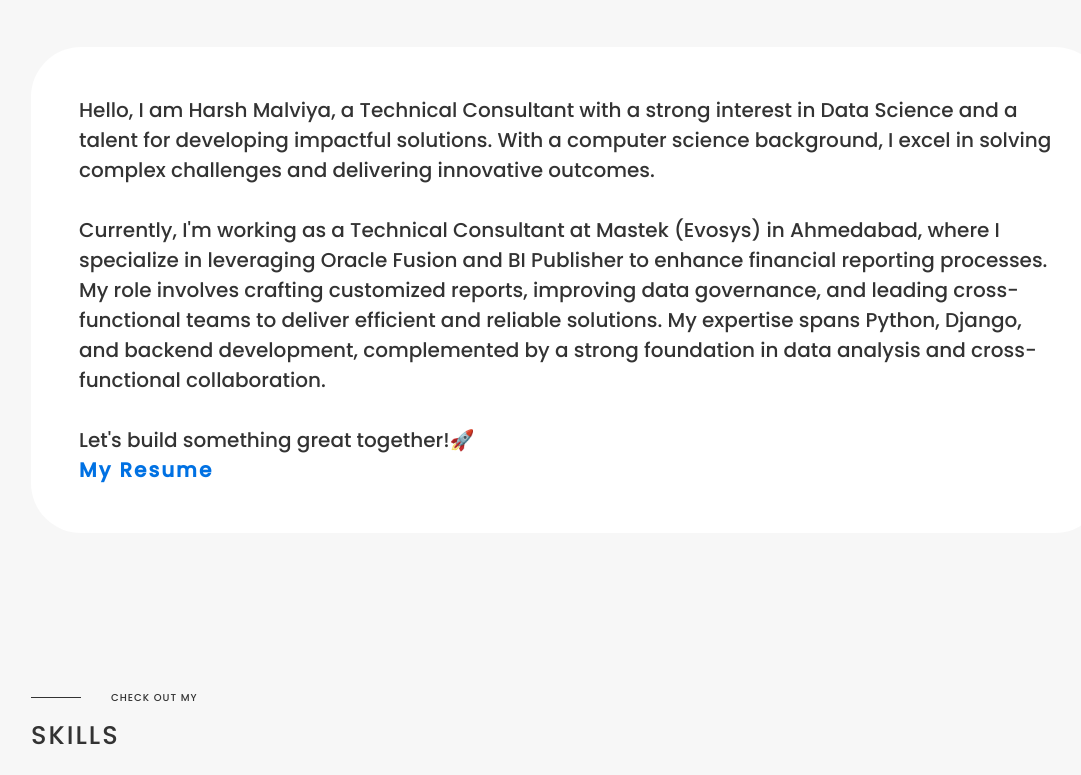
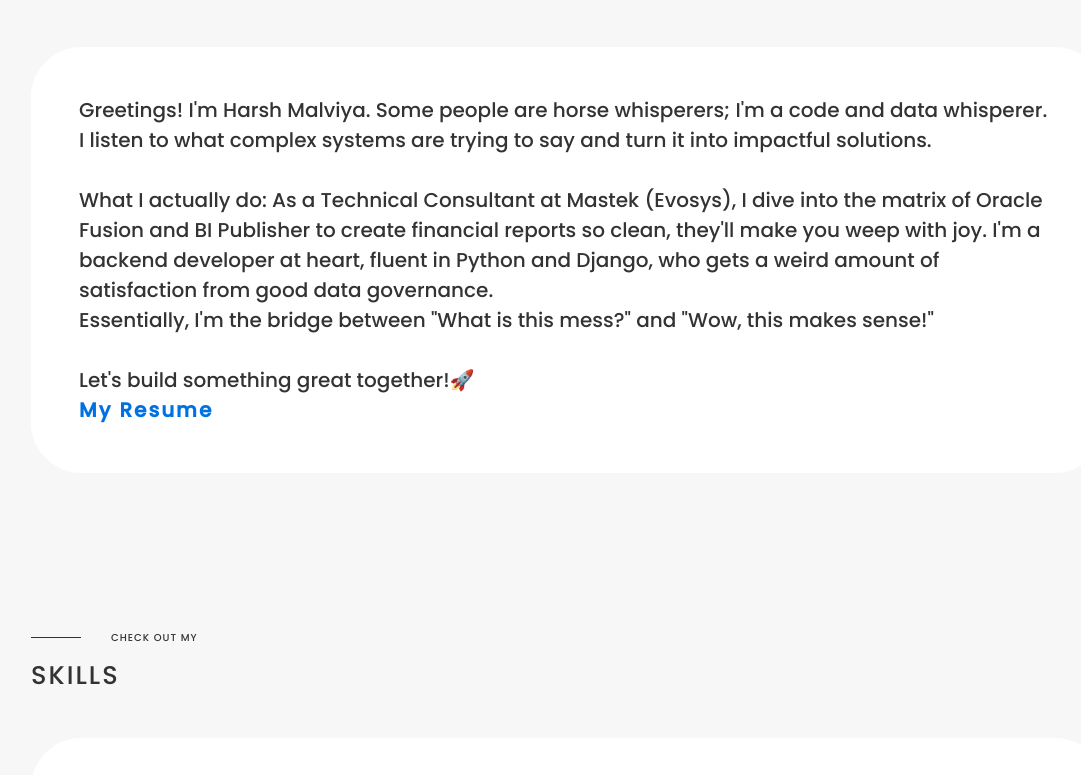
Before and after one commit to harsh-malviya/harsh-malviya, a plain HTML site: page index.html in a window 1280 px wide. Shown: the part 939-1714 px from the top of the page, without its empty margins (117-1198 px from the left). Drawn offline with nearby package versions, Linux system fonts and the light colour scheme; no server answers.

Commit message:
Update index.html
updated about me

```diff
--- a/index.html
+++ b/index.html
@@ -132,10 +132,10 @@
           </div>
 
           <article class="aboutContainer sectionContainer">
-            <p>Hello, I am Harsh Malviya, a Technical Consultant with a strong interest in Data Science and a talent for developing impactful solutions. With a computer science background, I excel in solving complex challenges and delivering innovative outcomes.
+            <p>Greetings! I'm Harsh Malviya. Some people are horse whisperers; I'm a code and data whisperer. I listen to what complex systems are trying to say and turn it into impactful solutions.
               <br><br>
-              Currently, I'm working as a Technical Consultant at Mastek (Evosys) in Ahmedabad, where I specialize in leveraging Oracle Fusion and BI Publisher to enhance financial reporting processes. My role involves crafting customized reports, improving data governance, and leading cross-functional teams to deliver efficient and reliable solutions.
-              My expertise spans Python, Django, and backend development, complemented by a strong foundation in data analysis and cross-functional collaboration.
+              <strong>What I actually do:</strong> As a Technical Consultant at Mastek (Evosys), I dive into the matrix of Oracle Fusion and BI Publisher to create financial reports so clean, they'll make you weep with joy. I'm a backend developer at heart, fluent in Python and Django, who gets a weird amount of satisfaction from good data governance.<br>
+              Essentially, I'm the bridge between "What is this mess?" and "Wow, this makes sense!"
               <br><br>
               Let's build something great together!🚀
             <br>
```
